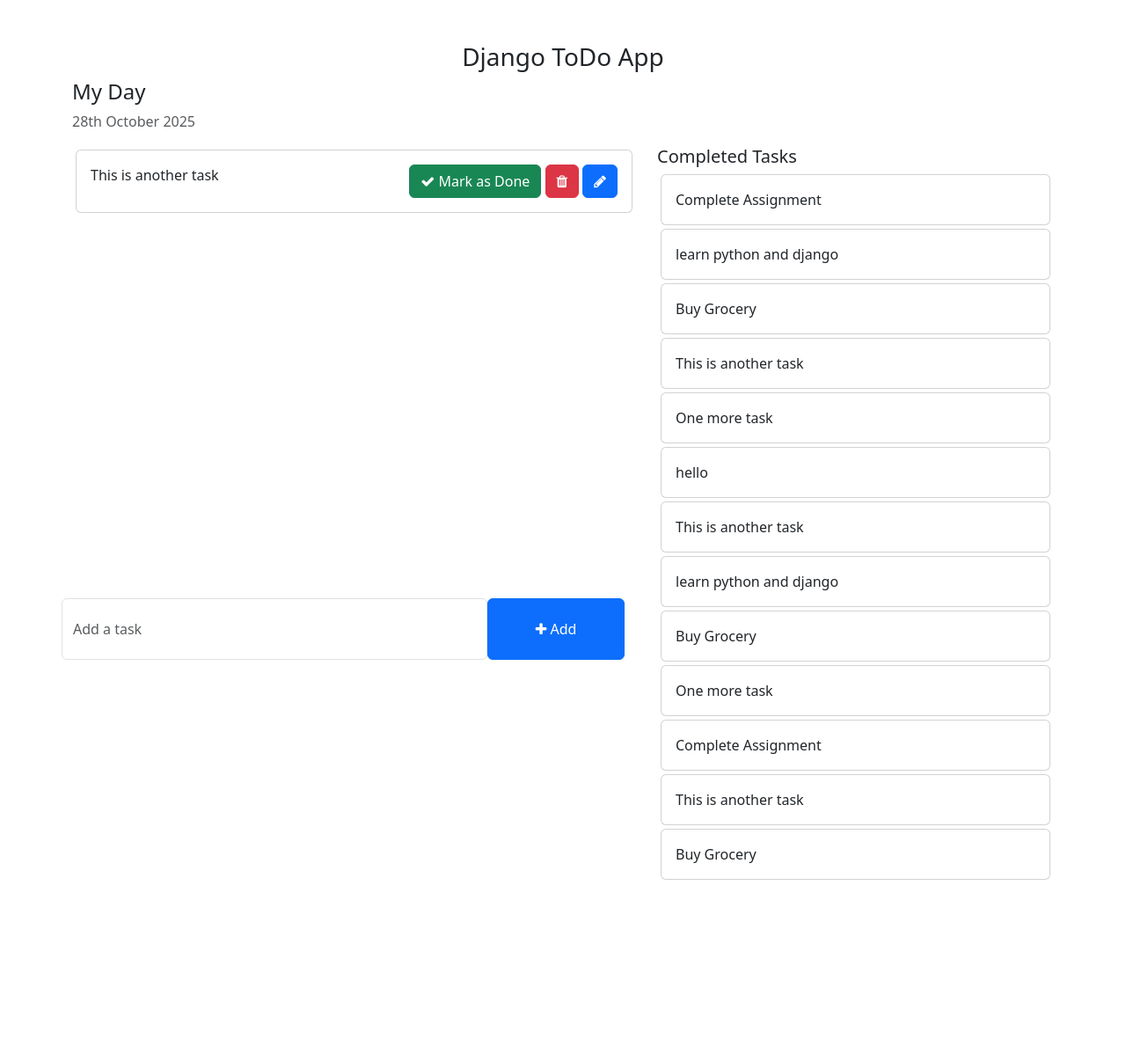
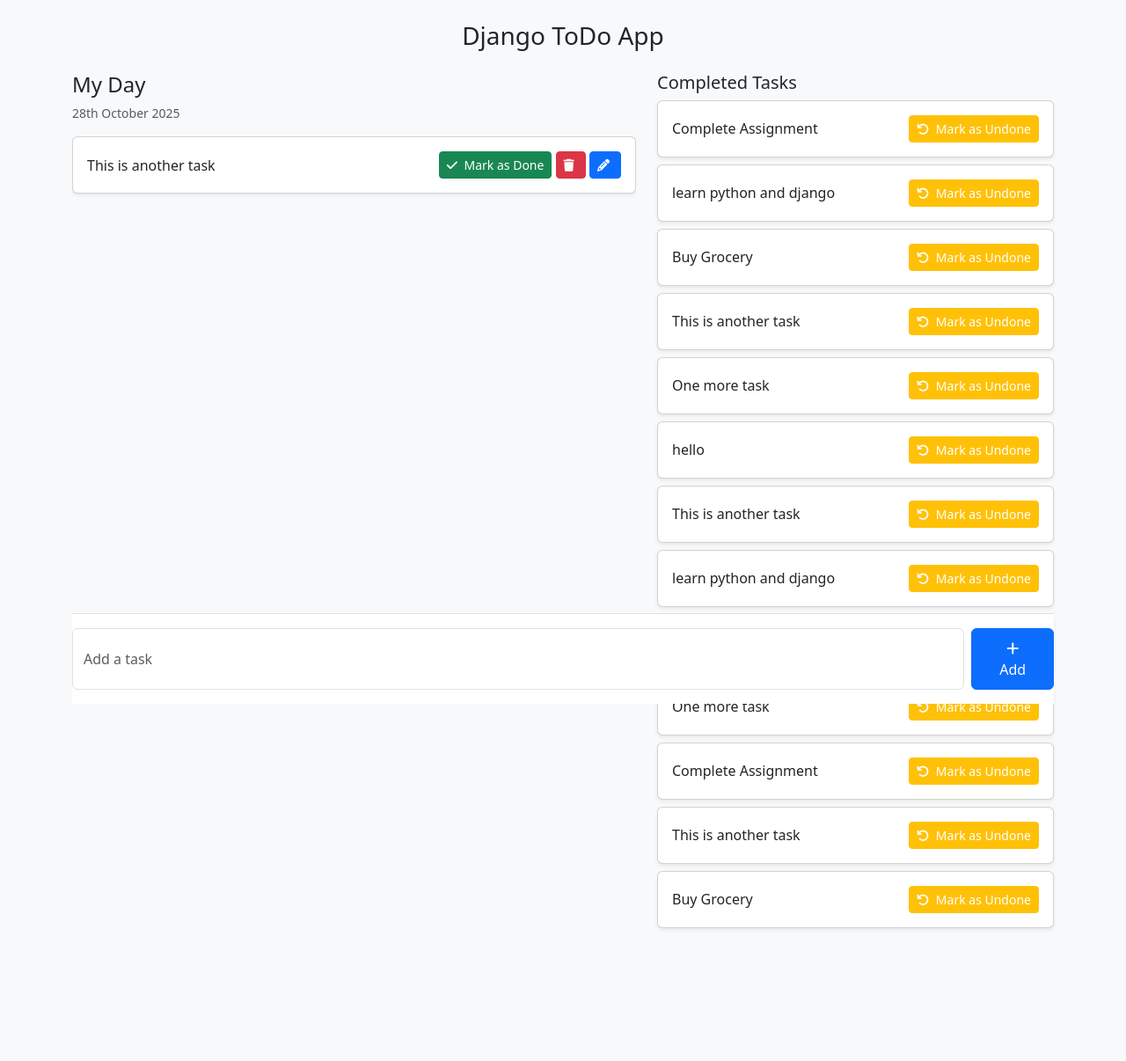
Before and after one commit to Chrissie22/todo, a Django app: page / in a window 1280 px wide. Shown: the whole page at 88% size. Before the commit the page ends 1000 px from the top, so only its background shows below. Run offline with Django 5.2, Linux system fonts and the light colour scheme; data comes from the database, SQL or seed files in the repository.

Commit message:
Fix: resolve overlap between task list and add-task form layout

```diff
--- a/templates/home.html
+++ b/templates/home.html
@@ -2,69 +2,86 @@
 <html lang="en">
 <head>
     <meta charset="UTF-8">
-    <meta http-equiv="X-UA-Compatible" content="IE=edge">
     <meta name="viewport" content="width=device-width, initial-scale=1.0">
     <title>TODO LIST - Home</title>
 
-    <!-- Bootstrap -->
-    <link href="https://cdn.jsdelivr.net/npm/bootstrap@5.3.0-alpha1/dist/css/bootstrap.min.css" rel="stylesheet" integrity="sha384-GLhlTQ8iRABdZLl6O3oVMWSktQOp6b7In1Zl3/Jr59b6EGGoI1aFkw7cmDA6j6gD" crossorigin="anonymous">
-    <script src="https://cdn.jsdelivr.net/npm/bootstrap@5.3.0-alpha1/dist/js/bootstrap.bundle.min.js" integrity="sha384-w76AqPfDkMBDXo30jS1Sgez6pr3x5MlQ1ZAGC+nuZB+EYdgRZgiwxhTBTkF7CXvN" crossorigin="anonymous"></script>
-    <!-- Font Awesome Icons -->
-    <link rel="stylesheet" href="https://cdnjs.cloudflare.com/ajax/libs/font-awesome/4.7.0/css/font-awesome.min.css">
+    <!-- Bootstrap 5 -->
+    <link href="https://cdn.jsdelivr.net/npm/bootstrap@5.3.0-alpha1/dist/css/bootstrap.min.css"
+          rel="stylesheet"
+          integrity="sha384-GLhlTQ8iRABdZLl6O3oVMWSktQOp6b7In1Zl3/Jr59b6EGGoI1aFkw7cmDA6j6gD"
+          crossorigin="anonymous">
+    <script src="https://cdn.jsdelivr.net/npm/bootstrap@5.3.0-alpha1/dist/js/bootstrap.bundle.min.js"
+            integrity="sha384-w76AqPfDkMBDXo30jS1Sgez6pr3x5MlQ1ZAGC+nuZB+EYdgRZgiwxhTBTkF7CXvN"
+            crossorigin="anonymous"></script>
+
+    <!-- Font Awesome -->
+    <link rel="stylesheet"
+          href="https://cdnjs.cloudflare.com/ajax/libs/font-awesome/6.5.0/css/all.min.css">
 
     <style>
-        .form-control{
-            padding: 1.375rem .75rem !important;
-        }
+        .form-control { padding: 1.375rem .75rem !important; }
+        .btn-sm i { margin-right: .25rem; }
+        .task-list { max-height: 65vh; overflow-y: auto; }
+        .add-task-form { position: sticky; bottom: 0; background: white; padding: 1rem 0; z-index: 10; }
     </style>
 </head>
-<body>
-    <div class="container">
-        <h3 class="pt-5 text-center">Django ToDo App</h3>
-        <div class="row">
+<body class="bg-light">
+
+<div class="container py-4">
+    <h3 class="text-center mb-4">Django ToDo App</h3>
+
+    <div class="row">
+        <div class="col-lg-7">
             <h4>My Day</h4>
-            <p class="text-muted">{% now "jS F Y" %}</p>
-            <div class="col-md-7 col-lg-7" style="height: 450px; overflow: scroll;">
-                <!-- List of all the tasks for the day -->
-                 {% for task in tasks %}
-                <div class="card m-1">
-                    <div class="card-body">
-                        {{ task.task }}
-                        <span style="position: relative; float: right;">
-                            <a href={% url 'mark_as_done' task.pk %} class="btn btn-success"><i class="fa fa-check"></i> Mark as Done</a>
-                            <a class="btn btn-danger"><i class="fa fa-trash"></i></a>
-                            <a class="btn btn-primary"><i class="fa fa-pencil"></i></a>
-                        </span>
-                    </div>
-                </div>
-               {% endfor %}
-            </div>
-            <div class="col-md-5 col-lg-5">
-                <h5>Completed Tasks</h5>
-                <!-- List of all the tasks that have completed -->
-                 {% for task in completed_tasks %}
-                <div class="card m-1">
-                    <div class="card-body">
-                        {{ task.task }}
+            <p class="text-muted small">{% now "jS F Y" %}</p>
+
+            <!-- SCROLLABLE ACTIVE TASKS -->
+            <div class="task-list">
+                {% for task in tasks %}
+                <div class="card mb-2 shadow-sm">
+                    <div class="card-body d-flex justify-content-between align-items-center">
+                        <span>{{ task.task }}</span>
+                        <div>
+                            <a href="{% url 'mark_as_done' task.pk %}"
+                               class="btn btn-success btn-sm"><i class="fa fa-check"></i> Mark as Done</a>
+                            <a class="btn btn-danger btn-sm"><i class="fa fa-trash"></i></a>
+                            <a class="btn btn-primary btn-sm"><i class="fa fa-pencil"></i></a>
+                        </div>
                     </div>
                 </div>
                 {% endfor %}
             </div>
         </div>
-        <div class="row">
-            <div class="col-md-6 col-lg-6 p-0" style="position: absolute; bottom: 50px;">
-                <!-- To Do Form -->
-                <form action="{% url 'addTask' %}" method="POST">
-                    {% csrf_token %}
-                    <div class="form-group">
-                        <span style="display: flex;">
-                            <input type="text" name='task' class="form-control" placeholder="Add a task">
-                            <button type="submit" class="btn btn-primary" style="width: 200px;"><i class="fa fa-plus"></i> Add</button>
-                        </span>
-                    </div>
-                </form>
+
+        <div class="col-lg-5">
+            <h5>Completed Tasks</h5>
+
+            <!-- COMPLETED TASKS -->
+            {% for task in completed_tasks %}
+            <div class="card mb-2 shadow-sm">
+                <div class="card-body d-flex justify-content-between align-items-center">
+                    <span>{{ task.task }}</span>
+                    <a href="{% url 'mark_as_undone' task.pk %}"
+                       class="btn btn-warning btn-sm text-white">
+                        <i class="fa fa-undo"></i> Mark as Undone
+                    </a>
+                </div>
             </div>
+            {% endfor %}
         </div>
     </div>
+
+    <!-- ADD TASK FORM – sticky at bottom -->
+    <div class="add-task-form border-top mt-3">
+        <form action="{% url 'addTask' %}" method="POST" class="d-flex gap-2">
+            {% csrf_token %}
+            <input type="text" name="task" class="form-control" placeholder="Add a task" required>
+            <button type="submit" class="btn btn-primary px-4">
+                <i class="fa fa-plus"></i> Add
+            </button>
+        </form>
+    </div>
+</div>
+
 </body>
 </html>
```
